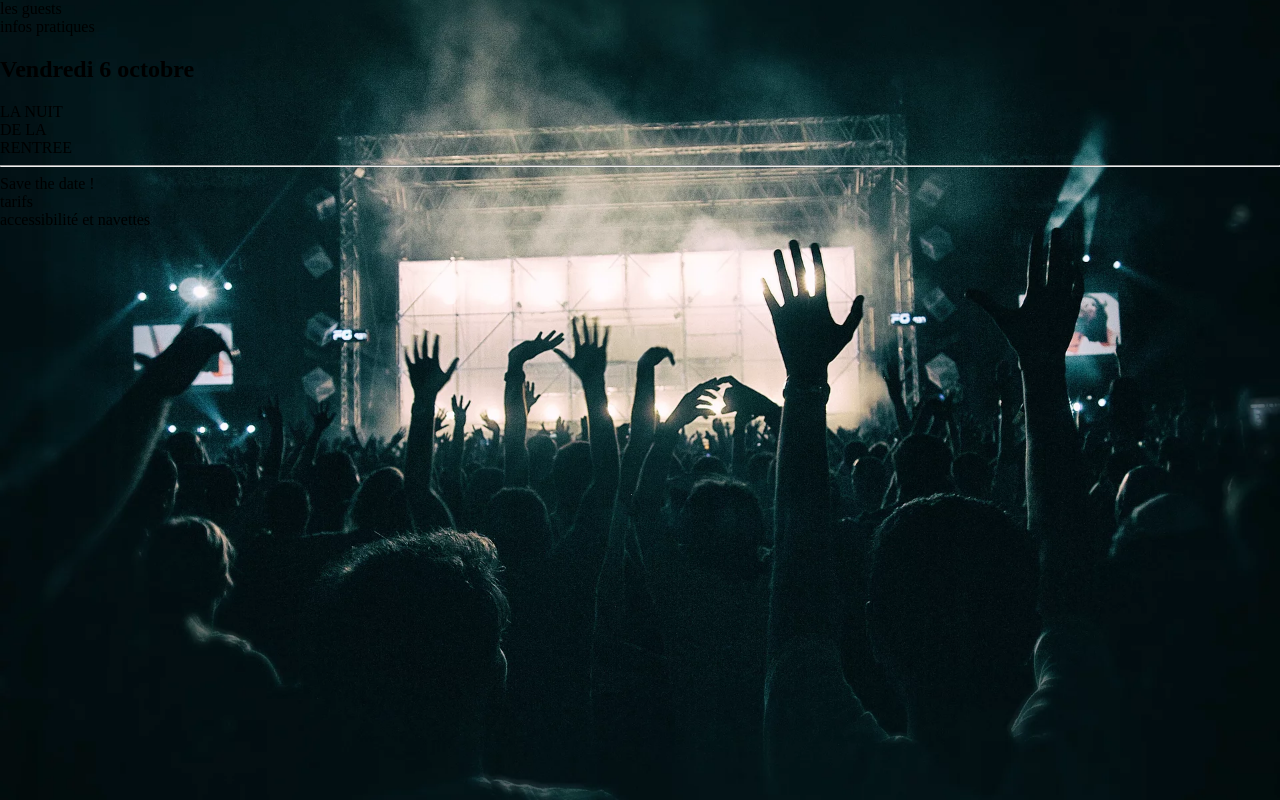
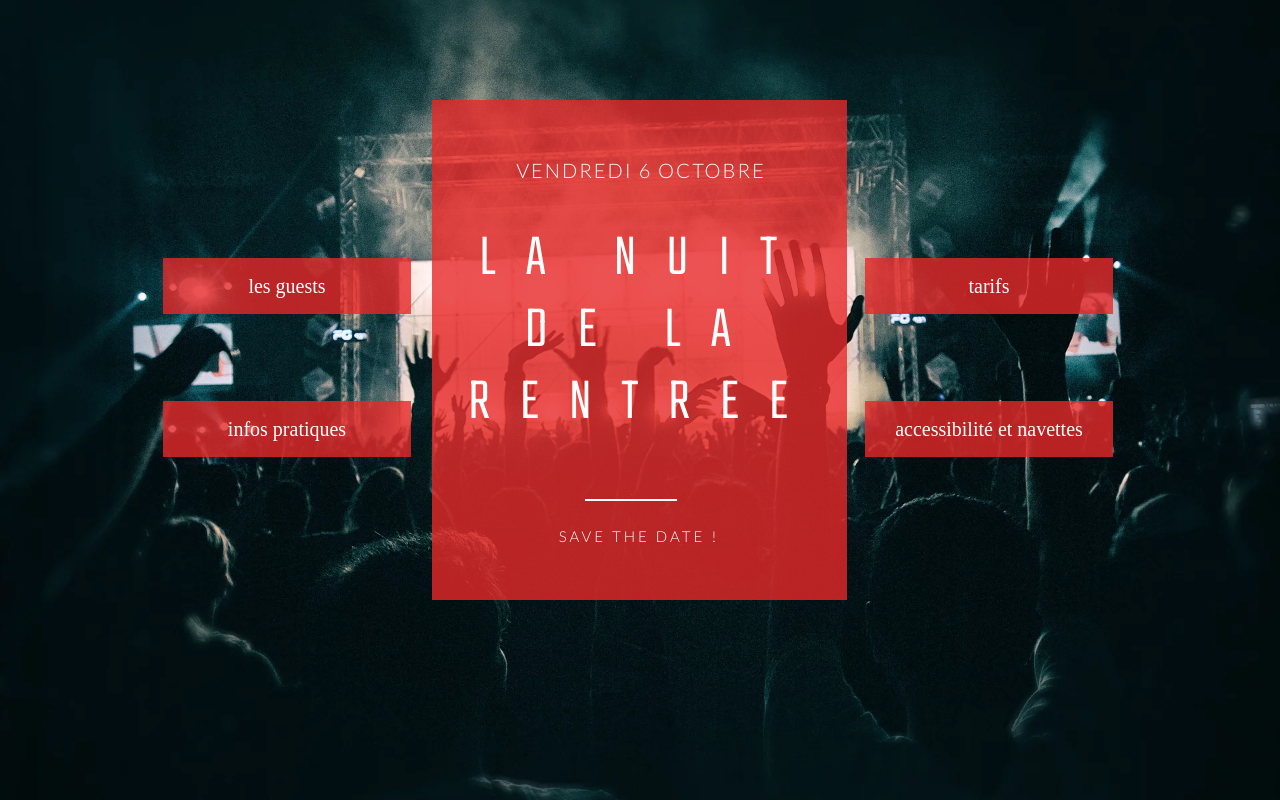
Before and after one commit to Delcatel/Ndlr2017, a website: page www/index.html in a window 1280 px wide. Drawn offline with nearby package versions, Linux system fonts and the light colour scheme; files that its build step writes are made by us from their sources.

Commit message:
Menu fini

```diff
--- a/css/components/menu.less
+++ b/css/components/menu.less
@@ -6,9 +6,17 @@
   left: 282px;
   position: absolute;
   top: 100px;
+  color: #FFFFFF;
+
 
   &__header {
-    font: normal normal normal 17px/1.4em avenir-lt-w01_35-light1475496,sans-serif;
+    position: absolute;
+    width: 280px;
+    left: 69px;
+    top: 58px;
+    margin: 0px;
+
+    font: normal normal normal 20px 'Lato', sans-serif;
     letter-spacing: 0.1em;
   }
 
@@ -18,63 +26,67 @@
     top: 124px;
     width: 382px;
 
-    font: normal normal normal 60px/1.4em 'Teko', sans-serif;
+    font: normal normal 60px/1.2em 'Teko', sans-serif;
     letter-spacing: 0.5em;
-    color: #FFFFFF;
   }
 
   &__separator {
     position: absolute;
+    top: 391px;
     left: 153px;
-    top: 391px;
     width: 92px;
     height: 2px;
+    border-style: none;
     background-color: #FFFFFF;
-    border-style: none;
+  }
+
+  &__footer {
+    position: absolute;
+    width: 350px;
+    left: 32px;
+    top: 427px;
+
+    font: normal normal normal 15px 'Lato', sans-serif;
+    letter-spacing: 0.2em;
   }
 }
 
-.box {
+.Button {
   position: absolute;
   width: 248px;
   height: 56px;
   cursor: pointer;
 
   .redbg;
-  font: normal normal normal 25px/1.4em soho-w01-thin-condensed,serif;
+  font: normal normal normal 20px/1.4em serif;
   transition: color 0.4s ease 0s;
   color: #FFFFFF;
 }
 
 .Button {
   &--1 {
-    .box;
+    .Button;
     left: 13px;
     top: 258px;
   }
 
   &--2 {
-    .box;
+    .Button;
     left: 13px;
     top: 401px;
   }
 
   &--3 {
-    .box;
+    .Button;
     left: 715px;
     top: 258px;
   }
 
   &--4 {
-    .box;
+    .Button;
     left: 715px;
     top: 401px;
   }
-}
-
-.center {
-  text-align: center;
-  line-height: 56px;
 }
 
 .Container {
--- a/css/ndlr.less
+++ b/css/ndlr.less
@@ -2,6 +2,13 @@
 @sizeSm: 768px;
 @sizeMd: 992px;
 @sizeLg: 1200px;
+
+@red: rgba(232, 41, 41, 0.8);
+
+@import 'objects/flex.less';
+@import 'objects/generic.less';
+
+@import 'components/menu.less';
 
 body {
   position: absolute;
--- a/css/objects/generic.less
+++ b/css/objects/generic.less
@@ -1,7 +1,12 @@
 .redbg {
-  background-color: rgba(232, 41, 41, 0.8);
+  background-color: @red;
 }
 
 .padded {
   padding: 0.5em;
 }
+
+.center {
+  text-align: center;
+  line-height: 56px;
+}
--- a/gulpfile.js
+++ b/gulpfile.js
@@ -50,7 +50,7 @@ gulp.task('build-css', function() {
         'css/**/*.less',
         'css/**/*.css'
     ];
-    return gulp.src(appFiles)
+    return gulp.src('css/ndlr.less')
         .pipe(concat('ndlr.min.css'))
         .pipe(less())
         .pipe(autoprefixer({
--- a/www/index.html
+++ b/www/index.html
@@ -4,7 +4,7 @@
     <meta charset="utf-8">
     <meta name="viewport" content="width=device-width,initial-scale=1">
     <link rel="stylesheet" href="ndlr.min.css">
-    <link href="https://fonts.googleapis.com/css?family=Teko:300" rel="stylesheet">
+    <link href="https://fonts.googleapis.com/css?family=Teko:300|Lato:300" rel="stylesheet">
     <link rel="shortcut icon" href="img/favicon32.jpg">
     <title>NUIT DE LA RENTRÉE 2017 | École des Ponts et Chaussées</title>
     <meta name="keywords" content="nuit rentrée soirée bitum billet billeterie place places lydia achat acheter dj ponts chaussées clubs associations informations info infos pratique accès 2017"/>
@@ -23,14 +23,14 @@
           <section class="center">infos pratiques</section>
         </div>
         <div class="Square">
-          <h2 class="Square__header">Vendredi 6 octobre</h2>
+          <h2 class="Square__header">VENDREDI 6 OCTOBRE</h2>
           <section class="Square__middle">
             <div>LA NUIT</div>
             <div>DE LA</div>
             <div>RENTREE</div>
           </section>
           <hr class="Square__separator"/>
-          <section>Save the date !</section>
+          <section class="Square__footer" >SAVE THE DATE !</section>
         </div>
         <div class="Button--3">
           <section class="center">tarifs</section>
```
